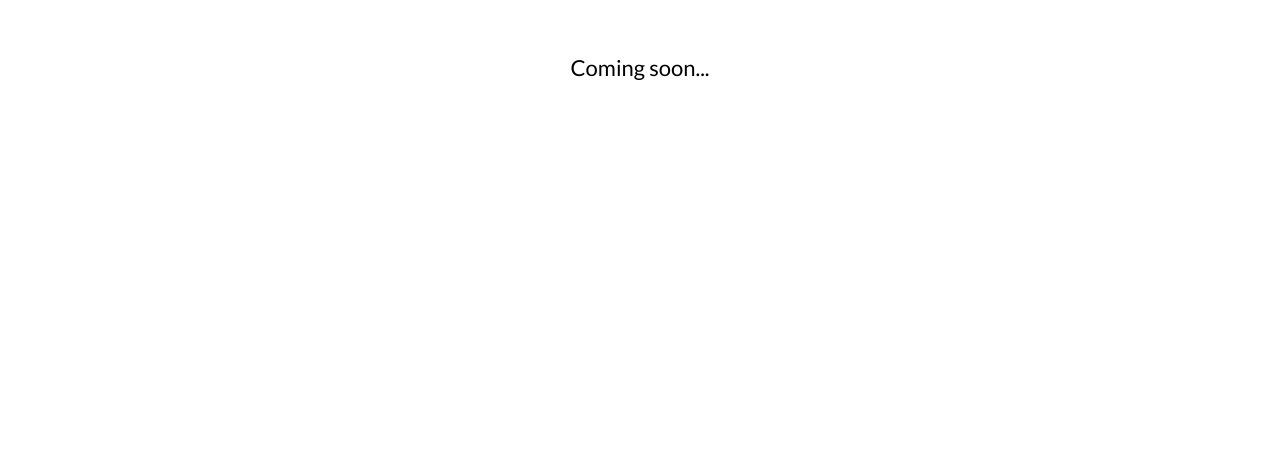
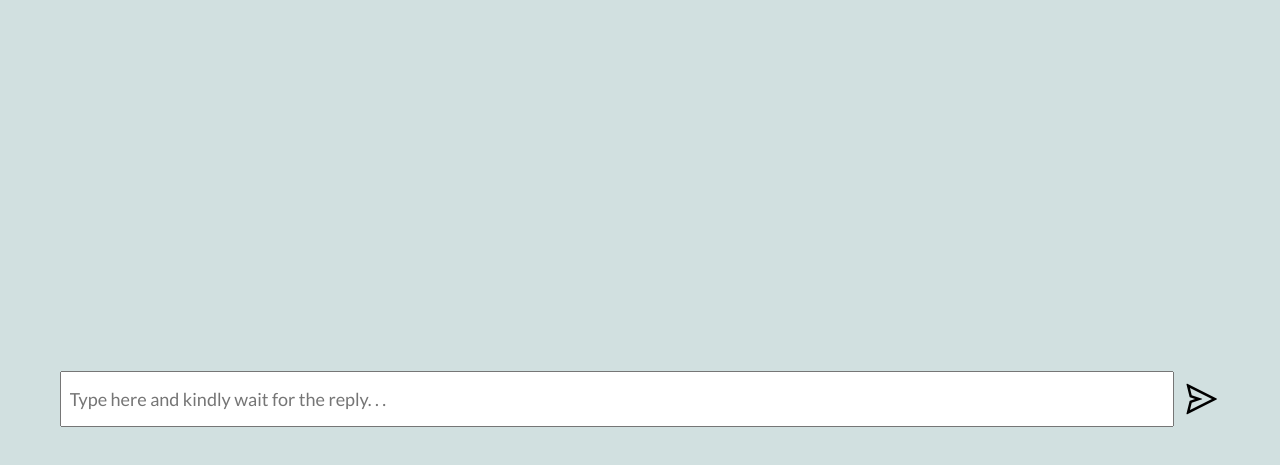
Before and after one commit to vikas03071999/ProductivityTools, a React (Create React App) app: page /ChatGPTlite in a window 1280 px wide. Shown: the part 333-798 px from the top of the page. Built offline with nearby package versions, Linux system fonts and the light colour scheme.

Commit message:
ChatGPT component v1 completed

```diff
--- a/src/Pages/ChatGPT/Chatgpt.css
+++ b/src/Pages/ChatGPT/Chatgpt.css
@@ -0,0 +1,87 @@
+.chatgptContainer{
+    height: 100vh;
+    width: 100vw;
+    /* background-color: azure; */
+    padding: 20px 40px;
+    /* background-image: url("../../Images/ChatgptImg3.jpg");
+    background-repeat: no-repeat;
+    background-position: center;
+    background-size: cover; */
+    /* background: rgb(63,94,251);
+    background: radial-gradient(circle, rgba(63,94,251,1) 0%, rgba(252,70,107,1) 100%); */
+    background-color: #d1e0e0;
+}
+
+.chatgptWrapper{
+    background-color: #d1e0e0;
+    height: 100%;
+    display: flex;
+    flex-direction: column;
+    gap: 10px;
+    align-items: center;
+    justify-content: center;
+    padding: 20px;
+    /* background-color: rgb(183, 180, 180); */
+    /* background: rgb(63,94,251);
+    background: radial-gradient(circle, rgba(63,94,251,1) 0%, rgba(252,70,107,1) 100%); */
+}
+
+.chatgptChatSection{
+    height: 100%;
+    width: 100%;
+    /* background-color: blanchedalmond; */
+    display: flex;
+    flex-direction: column;
+    align-self: self-end;
+    overflow-y: auto;
+    border: 0.5 px solid black;
+}
+
+.chatgptSender{
+    display: flex;
+    align-items: center;
+    gap: 10px;
+    padding: 20px;
+    background-color: #d6ecd6;
+}
+
+.chatgptBot{
+    display: flex;
+    align-items: center;
+    gap: 10px;
+    padding: 20px;
+    background-color: white;
+}
+.avatarImg{
+    height: 30px;
+    width: 30px;
+    border-radius: 50%;
+    object-fit: cover;
+}
+
+.messageText{
+
+}
+
+.chatgptInputSection{
+    width: 100%;
+    display: flex;
+    align-items: center;
+    border: none;
+    gap: 10px;
+}
+
+.chatgptInput{
+    outline: none;
+    padding:15px 7.5px;
+    font-size: 18px;
+    font-family: 'Lato', sans-serif;
+    width: 1120px;
+}
+
+.chatgptSendIcon{
+    /* flex: 10%; */
+    font-size: 36px;
+    cursor: pointer;
+    color: black;
+}
--- a/src/Pages/ChatGPT/Chatgpt.jsx
+++ b/src/Pages/ChatGPT/Chatgpt.jsx
@@ -1,10 +1,99 @@
-import React from 'react'
+import React, { useEffect, useState } from 'react'
 import './Chatgpt.css'
+import { AiOutlineSend } from "react-icons/ai";
+import BOTAvatar from "../../Images/BOTAvatar.PNG";
+import MEAvatar from "../../Images/MEAvatar.PNG";
+import axios from 'axios';
 
 const Chatgpt = () => {
+
+  const [chat, setChat] = useState([]);
+  const [inputValue, setInputValue] = useState("");
+
+  useEffect(() => {
+    var objDiv = document.getElementsByClassName("chatgptChatSection");
+    if(objDiv.length > 0){
+      objDiv[0].scrollTop = objDiv[0].scrollHeight;
+    }
+  }, [chat])
+  const handleEnterPress = (e) => {
+    if (e.key == 'Enter') {
+      handleQuery()
+    }
+  }
+
+  const handleQuery = async () => {
+    if (inputValue.trim() === "") {
+      return;
+    }
+    const reqObj = {
+      "sender": "user",
+      "text": inputValue
+    }
+    setChat((prevChat) => [...prevChat, reqObj])
+
+    const client = axios.create({
+      headers: {
+        Authorization: "Bearer " + process.env.REACT_APP_API_KEY
+      }
+    })
+
+    const params = {
+      prompt: inputValue,
+      model: "text-davinci-003",
+      max_tokens: 500,
+      temperature: 0,
+    }
+    setInputValue("")
+    var response = await client.post(`https://api.openai.com/v1/completions`, params);
+    console.log(response.data.choices[0].text);
+    var refinedResponse = response.data.choices[0].text.trim().split("\n")
+    console.log(refinedResponse);
+    const resObj = {
+      "sender": "bot",
+      "text": refinedResponse
+    }
+    setChat((prevChat) => [...prevChat, resObj])
+  }
+
+  console.log(chat)
   return (
-    <div style={{display:"flex",alignItems:"center",justifyContent:"center",height:"100vh",fontSize:"22px"}}>
-      Coming soon...
+    <div className='chatgptContainer'>
+      <div className="chatgptWrapper">
+        <div className="chatgptChatSection">
+          {/* <div className="chatgptSender">
+            <img src={MEAvatar} alt="" className="avatarImg" />
+            <div className="messageText">Hey, what's up ?</div>
+          </div>
+          <div className="chatgptBot">
+            <img src={BOTAvatar} alt="" className="avatarImg" />
+            <div className="messageText">Hi, what can I help you with today ?</div>
+          </div> */}
+          {
+            chat && chat.map(item => {
+              return (
+                <div className={item.sender === 'user' ? 'chatgptSender' : 'chatgptBot'}>
+                  <img src={item.sender === 'user' ? MEAvatar : BOTAvatar} className="avatarImg" />
+                  <div className="messageText">{
+                    item.sender === 'bot' ? item.text.map(ch => {
+                      return (
+                        <>
+                          {ch}
+                          <br />
+                        </>
+                      )
+                    }) : item.text
+                  } </div>
+                </div>
+              )
+            })
+          }
+        </div>
+        <div className="chatgptInputSection">
+          <input type="text" placeholder="Type here and kindly wait for the reply. . ." className="chatgptInput" value={inputValue} onChange={(e) => setInputValue(e.target.value)} onKeyDown={(e) => handleEnterPress(e)} />
+          <AiOutlineSend className='chatgptSendIcon' onClick={handleQuery} />
+        </div>
+      </div>
     </div>
   )
 }
```
Also changed, not shown: src/Images/BOTAvatar.PNG (added), src/Images/MEAvatar.PNG (added).
